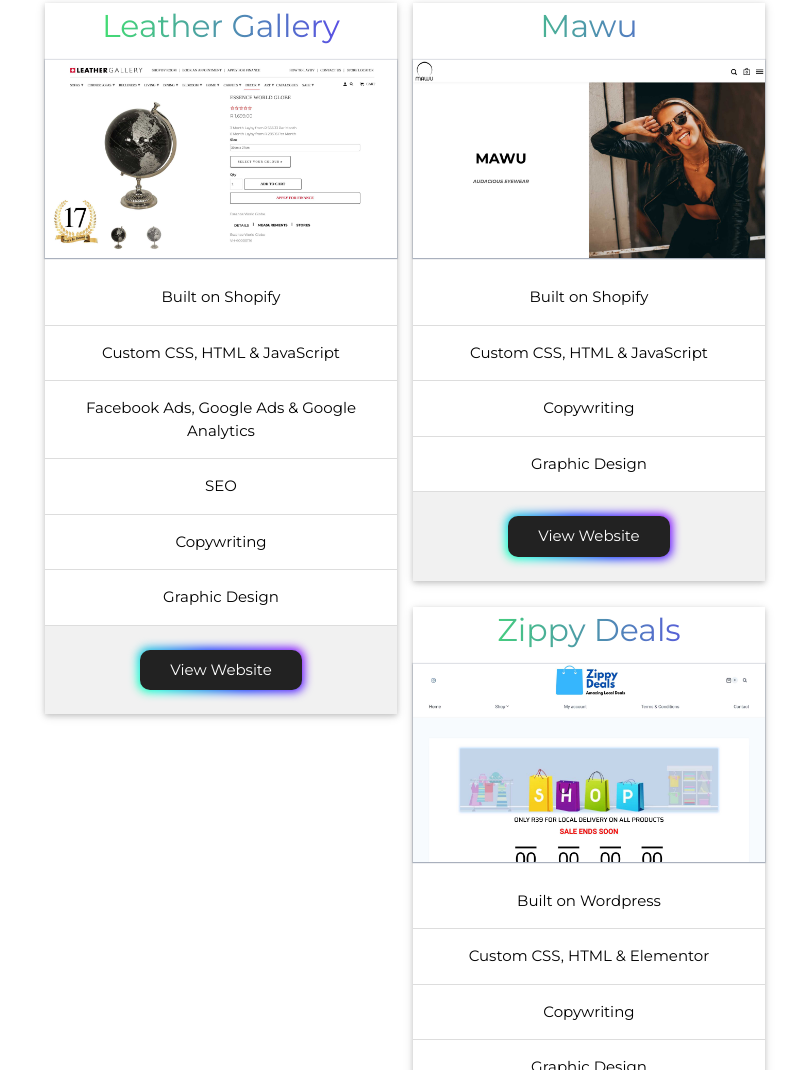
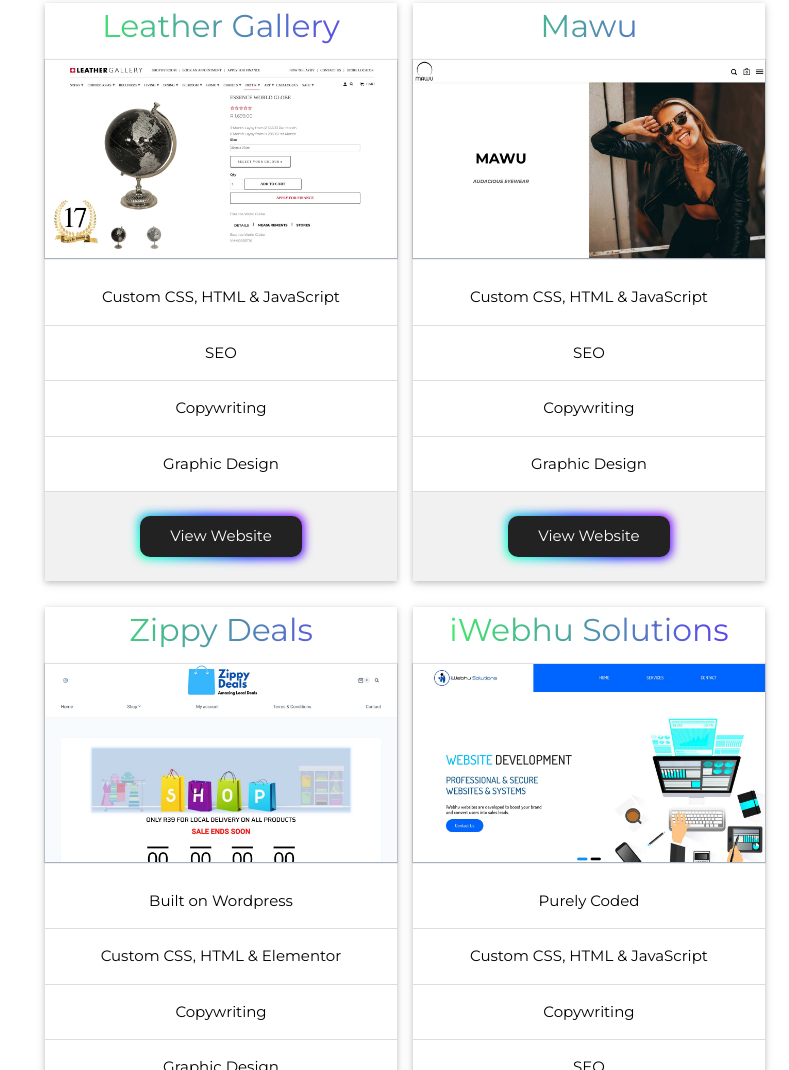
Before and after one commit to ArnoLategan/myportfolio, a plain HTML site: page index.html in a window 1280 px wide. Shown: the part 4583-5653 px from the top of the page, without its empty margins (491-1280 px from the left). Drawn offline with nearby package versions, Linux system fonts and the light colour scheme.

Commit message:
Update index.html

```diff
--- a/index.html
+++ b/index.html
@@ -111,9 +111,7 @@
   </div>
 <a href="https://leathergallery.co.za/" target="_blank">
           <img id="mainPhoto" src="lg1.jpg" style="width:100%;box-shadow: rgba(9, 30, 66, 0.25) 0px 1px 1px, rgba(9, 30, 66, 0.13) 0px 0px 1px 1px;" loading="lazy"></a>
-          <li class="w3-padding-16">Built on Shopify</li>
           <li class="w3-padding-16">Custom CSS, HTML & JavaScript</li>
-          <li class="w3-padding-16">Facebook Ads, Google Ads & Google Analytics</li>
           <li class="w3-padding-16">SEO</li>
           <li class="w3-padding-16">Copywriting</li>
           <li class="w3-padding-16">Graphic Design</li>
@@ -132,8 +130,8 @@
   </div>
   <a href="https://za.mawueyewear.com" target="_blank">
           <img id="mainP4" src="mawu1.jpg" style="width:100%;box-shadow: rgba(9, 30, 66, 0.25) 0px 1px 1px, rgba(9, 30, 66, 0.13) 0px 0px 1px 1px;" ></a>
-          <li class="w3-padding-16">Built on Shopify</li>
           <li class="w3-padding-16">Custom CSS, HTML & JavaScript</li>
+	  <li class="w3-padding-16">SEO</li>
           <li class="w3-padding-16">Copywriting</li>
           <li class="w3-padding-16">Graphic Design</li>
           <li class="w3-light-grey w3-padding-24">
```
